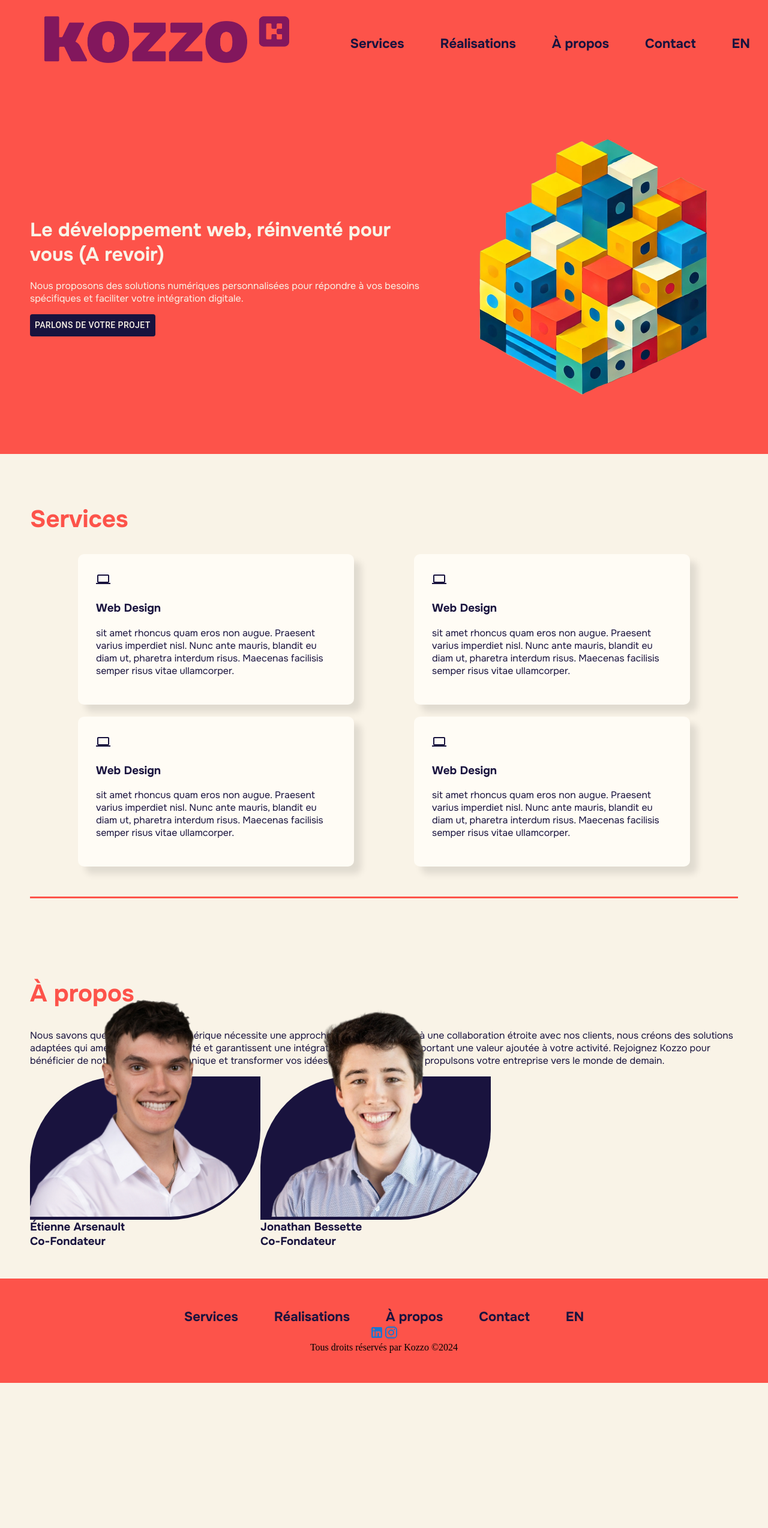
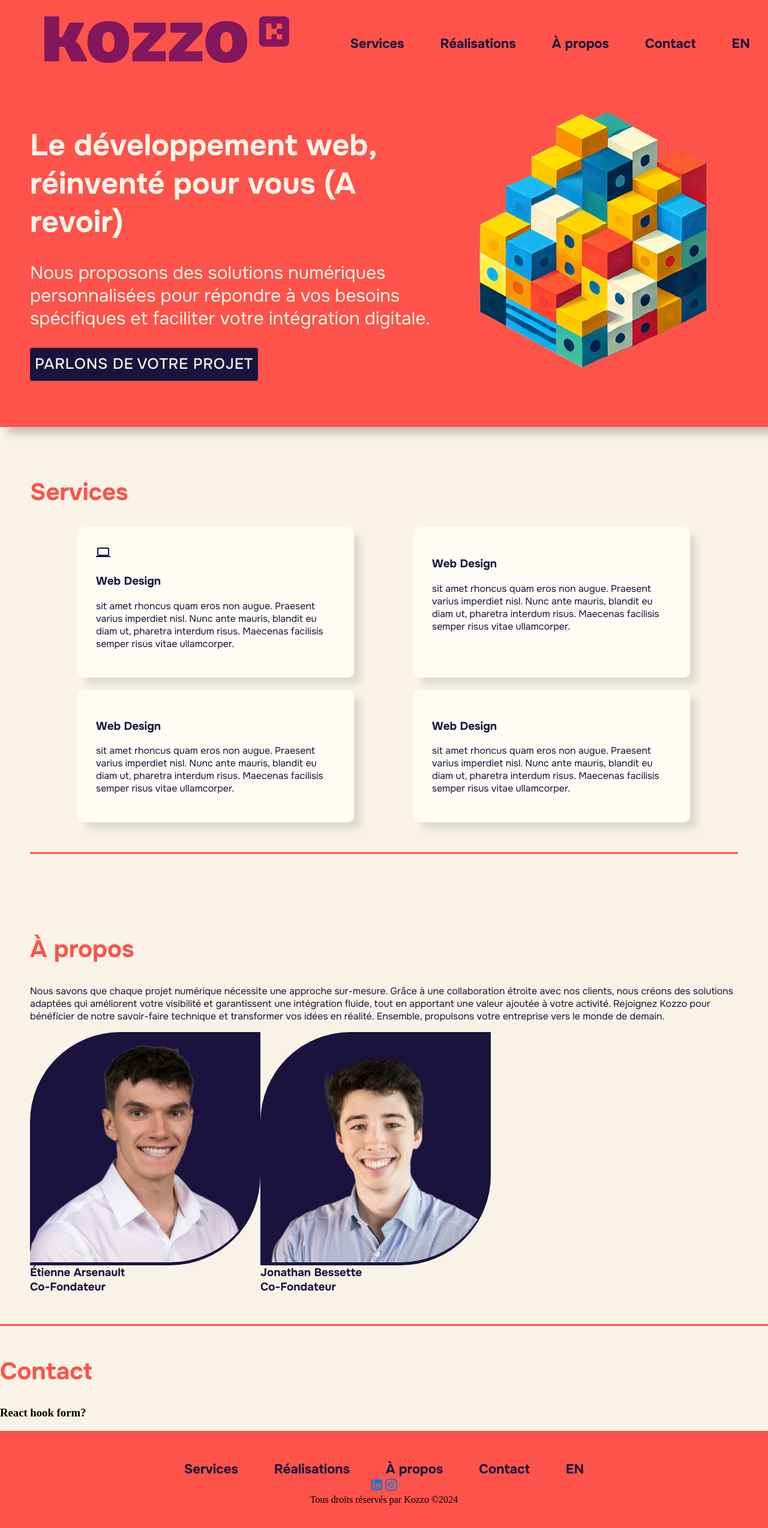
Before and after one commit to kozzo-solutions/kozzo-website, a React (Create React App) app: page / in a window 1280 px wide. Shown: the top 2548 px of the page at 60% size. Before the commit the page ends 2306 px from the top, so only its background shows below. Built offline with nearby package versions, Linux system fonts and the light colour scheme.

Commit message:
css still in progress

```diff
--- a/src/App.css
+++ b/src/App.css
@@ -28,9 +28,12 @@ body{
 
  /* Header CSS */
 .header {
+    width: 100%;
     display: flex;
     justify-content: space-between;
     background-color: var(--design-orange);
+    position: fixed;
+    z-index: 1;
 }
 
 .header img {
@@ -73,12 +76,22 @@ body{
     align-items: center;
     justify-content: space-between;
     padding: var(--sections-padding);
-    height: clamp(400px, 40vw, 600px);
+    padding-top: 150px;
+    box-shadow: 12px 12px 12px rgba(0, 0, 0, 0.2);
+}
+
+.top-section h1 {
+    font-size: clamp(30px, 6vw, 50px);
+}
+.top-section p {
+    font-size: clamp(20px, 3vw, 30px);
 }
 
 .top-section .project-button {
     background-color: var(--design-blue);
     color: var(--design-cream);
+    font-family: var(--font-family);
+    font-size: clamp(15px, 3vw, 25px);
 }
 
 .top-section-left-content {
@@ -123,12 +136,15 @@ body{
     padding: var(--sections-padding);
     color: var(--design-blue);
     display: flex;
+    border-bottom: var(--border-end-of-section);
+    margin-bottom: 50px;
 }
 
 .about-us-section .about-us-left-content {}
 
 .about-us-section .team-cards {
     display: flex;
+
 }
 
 .about-us-section .member-card h3{
@@ -140,7 +156,6 @@ body{
     height: auto;
     border-top-left-radius: 150px;
     border-bottom-right-radius: 150px;
-    margin-top: -150px;
 }
 
 .about-us-section .member-card .member-image-background {
@@ -151,6 +166,10 @@ body{
     background-color: var(--design-blue);
 }
 /* End of AboutUs CSS */
+
+/* ContactUs CSS */
+
+/* End of ContactUs CSS
 
 /* Footer CSS */
 .footer {
--- a/src/App.js
+++ b/src/App.js
@@ -4,6 +4,7 @@ import TopSection from './components/top-section';
 import Services from './components/services';
 import AboutUs from './components/about-us';
 import Footer from './components/footer';
+import ContactUs from './components/contact-us';
 
 function App() {
   return (
@@ -12,6 +13,7 @@ function App() {
         <TopSection/>
         <Services/>
         <AboutUs/>
+        <ContactUs/>
         <Footer/>
     </div>
   );
--- /dev/null
+++ b/src/components/contact-us.js
@@ -0,0 +1,10 @@
+import React from "react";
+
+const ContactUs = () => (
+    <div className="contact-us-content">
+        <h2>Contact</h2>
+        <h3> React hook form?</h3>
+    </div>
+)
+
+export default ContactUs;
--- a/src/components/service-card.js
+++ b/src/components/service-card.js
@@ -1,9 +1,8 @@
 import React from "react";
-import ComputerIcon from '@mui/icons-material/Computer';
 
 const ServiceCard = (props) => (
     <div className="service-card">
-        {<ComputerIcon></ComputerIcon>}
+        {props.icon}
         <h3>{props.title}</h3>
         <p>{props.desc}</p>
     </div>
--- a/src/components/services.js
+++ b/src/components/services.js
@@ -1,12 +1,13 @@
 import React from "react";
 import ServiceCard from "./service-card";
+import ComputerIcon from '@mui/icons-material/Computer';
 
 
 const Services = () => (
     <div className="services-section">
         <h2>Services</h2>
         <div className="service-cards">
-            <ServiceCard title="Web Design" desc="sit amet rhoncus quam eros non augue. Praesent varius imperdiet nisl. Nunc ante mauris, blandit eu diam ut, pharetra interdum risus. Maecenas facilisis semper risus vitae ullamcorper."/>
+            <ServiceCard icon = {<ComputerIcon></ComputerIcon>} title="Web Design" desc="sit amet rhoncus quam eros non augue. Praesent varius imperdiet nisl. Nunc ante mauris, blandit eu diam ut, pharetra interdum risus. Maecenas facilisis semper risus vitae ullamcorper."/>
             <ServiceCard title="Web Design" desc="sit amet rhoncus quam eros non augue. Praesent varius imperdiet nisl. Nunc ante mauris, blandit eu diam ut, pharetra interdum risus. Maecenas facilisis semper risus vitae ullamcorper."/>
             <ServiceCard title="Web Design" desc="sit amet rhoncus quam eros non augue. Praesent varius imperdiet nisl. Nunc ante mauris, blandit eu diam ut, pharetra interdum risus. Maecenas facilisis semper risus vitae ullamcorper."/>
             <ServiceCard title="Web Design" desc="sit amet rhoncus quam eros non augue. Praesent varius imperdiet nisl. Nunc ante mauris, blandit eu diam ut, pharetra interdum risus. Maecenas facilisis semper risus vitae ullamcorper."/>
```
